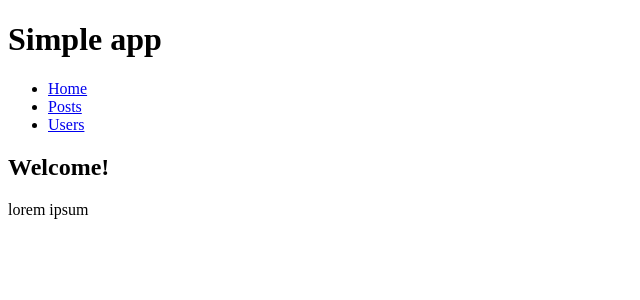
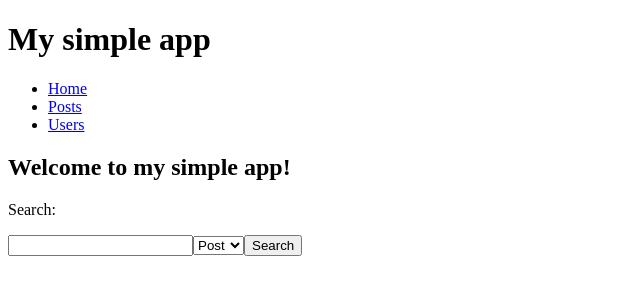
Before and after one commit to georgifotev1/fe-tech-challenge, a React (Create React App) app: page / in a window 1280 px wide. Shown: the top 300 px of the page, without its empty margins (0-640 px from the left). Built offline with nearby package versions, Linux system fonts and the light colour scheme.

Commit message:
updating app

```diff
--- a/src/App.js
+++ b/src/App.js
@@ -10,7 +10,7 @@ function App() {
   return (
     <BrowserRouter>
       <div>
-        <h1>Simple app</h1>
+        <h1>My simple app</h1>
         <ul className='header'>
           <li>
             <Link to='/'>Home</Link>
--- a/src/views/HomeView.js
+++ b/src/views/HomeView.js
@@ -1,14 +1,33 @@
-import React from "react";
+import React, { useState } from "react";
+import axios from "axios";
 
-class HomeView extends React.Component {
-  render() {
-    return (
+function HomeView() {
+  const [search, setSearch] = useState("");
+  const [data, setData] = useState(null);
+
+  const submitHandler = (ev) => {
+    ev.preventDefault();
+  };
+  return (
+    <form onSubmit={submitHandler}>
       <div>
-        <h2>Welcome!</h2>
-        <p>lorem ipsum</p>
+        <h2>Welcome to my simple app!</h2>
+        <p>Search:</p>
+        <input
+          type='text'
+          name='search'
+          value={search}
+          onChange={(ev) => setSearch(ev.target.value)}
+        />
+        <select>
+          <option>Post</option>
+          <option>User</option>
+        </select>
+        <button type='submit'>Search</button>
+        <div className='searchContent'></div>
       </div>
-    );
-  }
+    </form>
+  );
 }
 
 export default HomeView;
--- a/src/views/PostsView.js
+++ b/src/views/PostsView.js
@@ -28,9 +28,8 @@ class PostsView extends React.Component {
           {posts.length
             ? posts.map((post) => (
                 <li key={post.id}>
-                  {post.title}
-                  <br></br>
-                  {post.body}
+                  <div> Title: {post.title} </div>
+                  <div>Content: {post.body}</div>
                 </li>
               ))
             : null}
--- a/src/views/UsersView.js
+++ b/src/views/UsersView.js
@@ -22,11 +22,17 @@ class UsersView extends React.Component {
     return (
       <div>
         <h2>All users:</h2>
-        <ul>
+        <ol>
           {users.length
-            ? users.map((user) => <li key={user.id}>{user.username}</li>)
+            ? users.map((user) => (
+                <li key={user.id}>
+                  <div>User name: {user.username}</div>
+                  <div>Full name: {user.fullname}</div>
+                  <div>Email: {user.email}</div>
+                </li>
+              ))
             : null}
-        </ul>
+        </ol>
         <Link to='/adduser'>Add user</Link>
       </div>
     );
```
